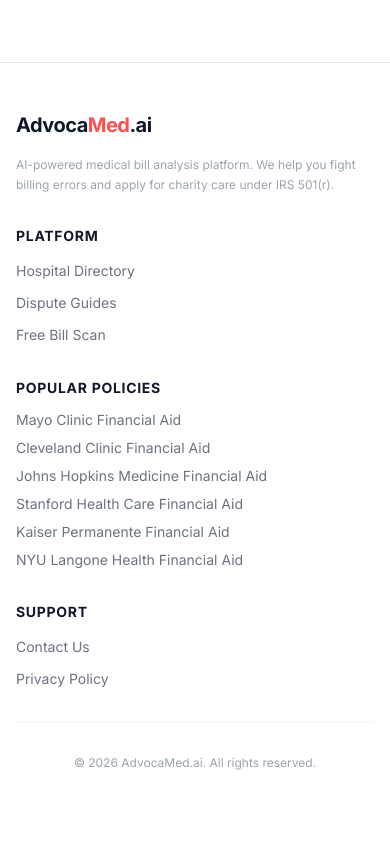
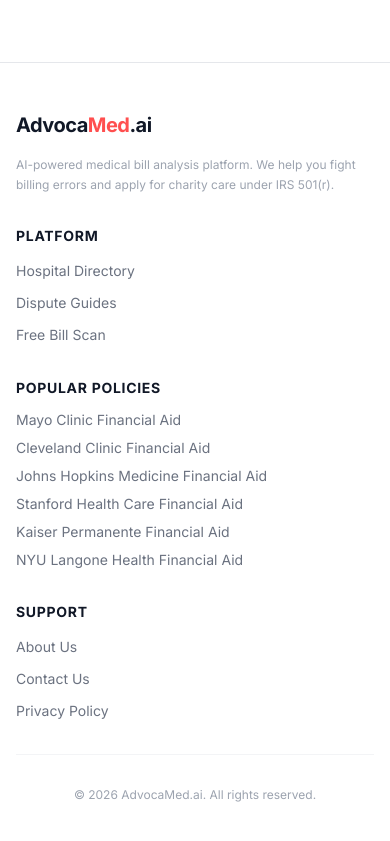
Before and after one commit to gkswjdgb/advocamed-ai, a React (Vite) app in the folder advocamed.ai/: page / in a window 390 px wide. Shown: the part 4441-5282 px from the top of the page. Before the commit the page ends 5260 px from the top, so only its background shows below. Built offline with nearby package versions, Linux system fonts and the light colour scheme.

Commit message:
Update App.tsx

```diff
--- a/advocamed.ai/App.tsx
+++ b/advocamed.ai/App.tsx
@@ -11,6 +11,7 @@ import SEO from './components/SEO';
 import PrivacyPolicy from './components/PrivacyPolicy';
 import CookieBanner from './components/CookieBanner';
 import ScrollToTop from './components/ScrollToTop';
+import AboutUs from './pages/AboutUs'; // New Import
 
 // Data
 import { demoAnalysisResult } from './data/demoData';
@@ -124,6 +125,9 @@ const App: React.FC = () => {
                   <Link to="/blog" className="text-sm font-medium text-gray-500 hover:text-primary transition-colors py-2">
                     Blog
                   </Link>
+                  <Link to="/about" className="hidden md:block text-sm font-medium text-gray-500 hover:text-primary transition-colors py-2">
+                    About
+                  </Link>
                   <Link to="/contact-us" className="text-sm font-medium text-gray-500 hover:text-primary transition-colors py-2">
                     Contact
                   </Link>
@@ -139,6 +143,7 @@ const App: React.FC = () => {
               <Route path="/blog/:id" element={<BlogPost />} />
               <Route path="/hospitals" element={<HospitalDirectory />} />
               <Route path="/hospital/:slug" element={<HospitalGuide />} />
+              <Route path="/about" element={<AboutUs />} />
               <Route path="/contact-us" element={<ContactUs />} />
               <Route path="/privacy-policy" element={<PrivacyPolicy />} />
               <Route path="*" element={<NotFound />} />
@@ -182,6 +187,7 @@ const App: React.FC = () => {
                 <div>
                     <h3 className="text-sm font-bold text-gray-900 tracking-wider uppercase mb-3">Support</h3>
                     <ul className="space-y-2">
+                        <li><Link to="/about" className="text-gray-500 hover:text-primary text-sm">About Us</Link></li>
                         <li><Link to="/contact-us" className="text-gray-500 hover:text-primary text-sm">Contact Us</Link></li>
                         <li><Link to="/privacy-policy" className="text-gray-500 hover:text-primary text-sm">Privacy Policy</Link></li>
                     </ul>
```
